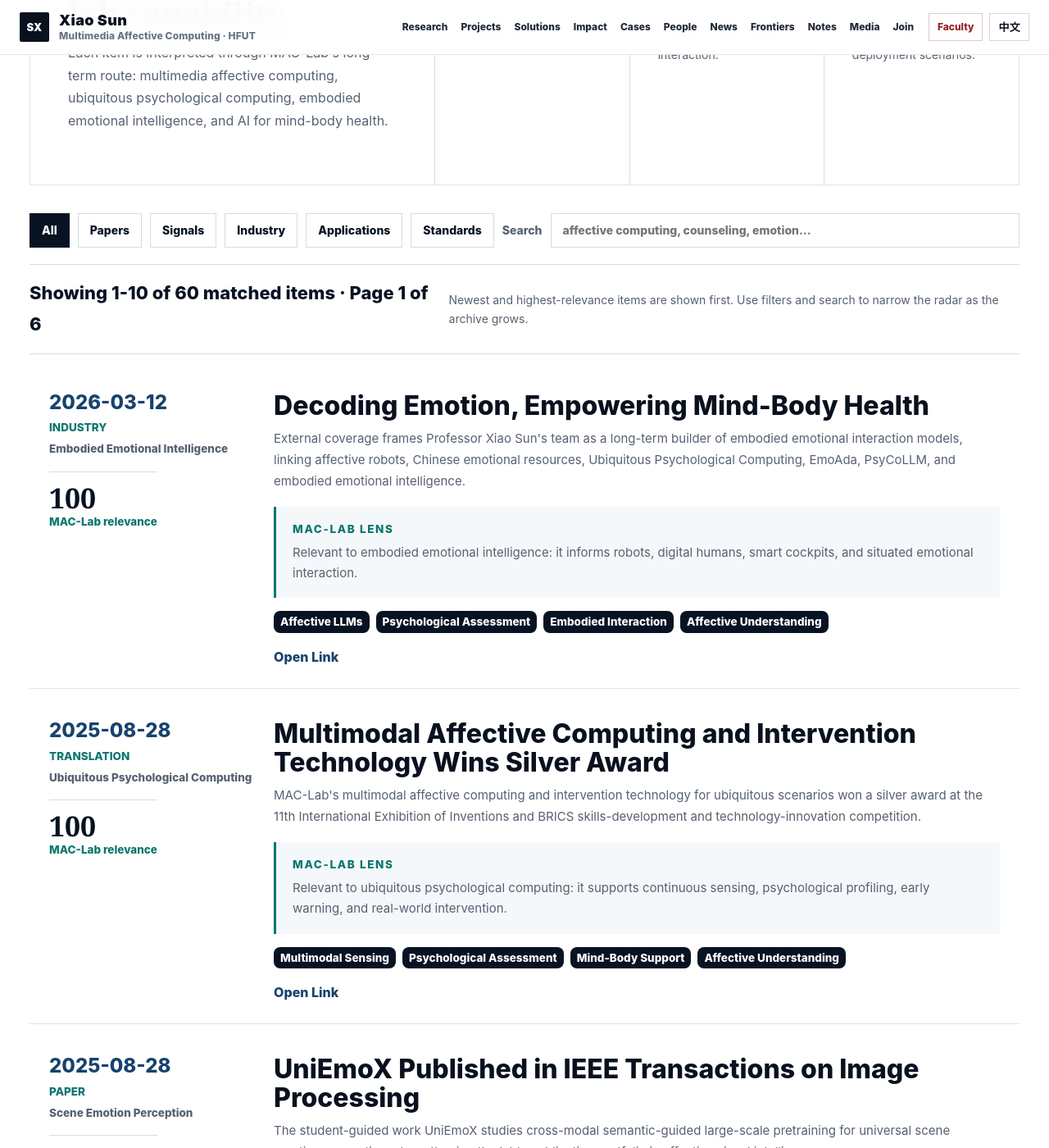
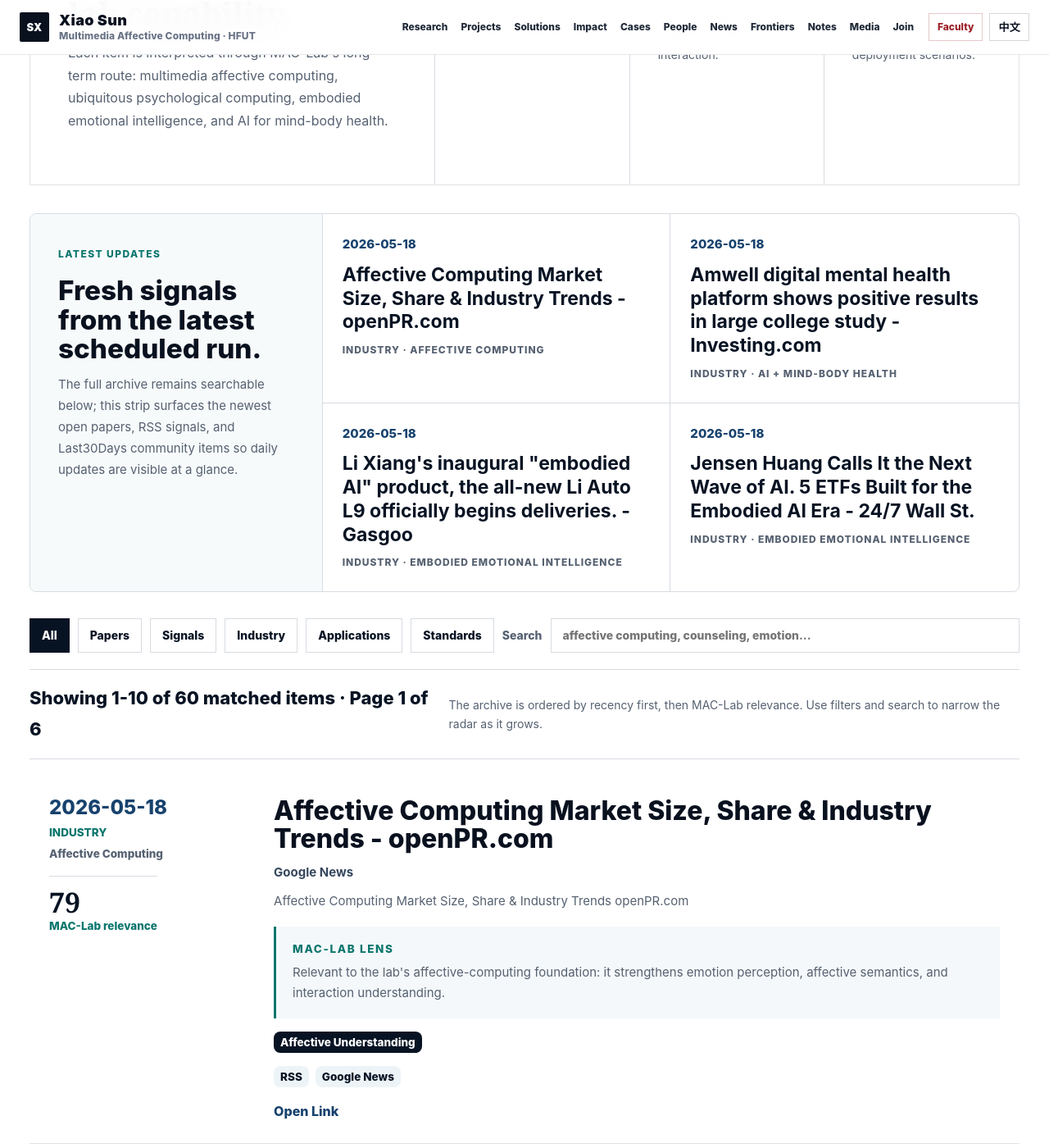
Before and after one commit to sxhfut/sxhfut.github.io, a Jekyll site: the page built from _pages/frontiers/index.md, in a window 1280 px wide and 1400 px high, scrolled down 1224 px. Shown: the whole window at 82% size. Built offline with Jekyll 4.4.1, drawn with Linux system fonts in a browser that asks for light colours; some of the changed text lies outside the part shown.

Commit message:
Prioritize recent frontier radar updates

```diff
--- a/_pages/frontiers/index.md
+++ b/_pages/frontiers/index.md
@@ -52,6 +52,23 @@ rank: 6
   </div>
 </div>
 
+<section class="frontier-latest" aria-labelledby="frontier-latest-title">
+  <div class="frontier-latest__head">
+    <span><span class="lang-en">Latest Updates</span><span class="lang-zh">最新抓取</span></span>
+    <h2 id="frontier-latest-title"><span class="lang-en">Fresh signals from the latest scheduled run.</span><span class="lang-zh">让最近一次定时采集先被看见。</span></h2>
+    <p><span class="lang-en">The full archive remains searchable below; this strip surfaces the newest open papers, RSS signals, and Last30Days community items so daily updates are visible at a glance.</span><span class="lang-zh">完整归档仍在下方检索；这里优先展示最新开放论文、RSS 信号与 Last30Days 社区条目，让每日更新一眼可见。</span></p>
+  </div>
+  <div class="frontier-latest__grid">
+    {% for item in items limit:4 %}
+      <a class="frontier-latest__item" href="{{ item.url }}">
+        <time>{{ item.published }}</time>
+        <strong><span class="lang-en">{{ item.title }}</span><span class="lang-zh">{{ item.title_zh | default: item.title }}</span></strong>
+        <span>{{ item.kind | upcase }} · {{ item.track }}</span>
+      </a>
+    {% endfor %}
+  </div>
+</section>
+
 <div class="frontier-toolbar" aria-label="Frontier filters">
   <button type="button" data-frontier-filter="all"><span class="lang-en">All</span><span class="lang-zh">全部</span></button>
   <button type="button" data-frontier-filter="paper"><span class="lang-en">Papers</span><span class="lang-zh">论文</span></button>
@@ -69,7 +86,7 @@ rank: 6
 
 <div class="frontier-results" aria-live="polite">
   <p data-frontier-count></p>
-  <span><span class="lang-en">Newest and highest-relevance items are shown first. Use filters and search to narrow the radar as the archive grows.</span><span class="lang-zh">默认优先显示最新且相关度高的条目。随着归档增长，可通过筛选与搜索快速收敛到具体方向。</span></span>
+  <span><span class="lang-en">The archive is ordered by recency first, then MAC-Lab relevance. Use filters and search to narrow the radar as it grows.</span><span class="lang-zh">归档默认按时间优先、实验室相关度辅助排序。随着内容增长，可通过筛选与搜索快速收敛到具体方向。</span></span>
 </div>
 
 <div class="frontier-list">
--- a/css/main.scss
+++ b/css/main.scss
@@ -1249,6 +1249,90 @@ h3 {
 .frontier-method p {
   margin-top: 12px;
   font-size: 14px;
+}
+
+.frontier-latest {
+  display: grid;
+  grid-template-columns: minmax(260px, 0.42fr) minmax(0, 1fr);
+  gap: 0;
+  margin: 34px 0 28px;
+  border: 1px solid var(--line);
+  border-radius: 8px;
+  background: var(--surface);
+  overflow: hidden;
+}
+
+.frontier-latest__head {
+  padding: clamp(24px, 3vw, 34px);
+  border-right: 1px solid var(--line);
+  background: #f7fafb;
+}
+
+.frontier-latest__head > span {
+  color: var(--teal);
+  font-size: 12px;
+  font-weight: 850;
+  letter-spacing: 0.12em;
+  text-transform: uppercase;
+}
+
+.frontier-latest__head h2 {
+  margin: 14px 0 12px;
+  font-size: clamp(24px, 2.6vw, 34px);
+}
+
+.frontier-latest__head p {
+  color: var(--muted);
+  font-size: 15px;
+}
+
+.frontier-latest__grid {
+  display: grid;
+  grid-template-columns: repeat(2, minmax(0, 1fr));
+}
+
+.frontier-latest__item {
+  display: grid;
+  align-content: start;
+  gap: 10px;
+  min-height: 178px;
+  padding: 24px;
+  border-right: 1px solid var(--line);
+  border-bottom: 1px solid var(--line);
+  transition: background 160ms ease, color 160ms ease;
+}
+
+.frontier-latest__item:nth-child(2n) {
+  border-right: 0;
+}
+
+.frontier-latest__item:nth-last-child(-n + 2) {
+  border-bottom: 0;
+}
+
+.frontier-latest__item:hover {
+  color: var(--navy);
+  background: #f3f7fb;
+}
+
+.frontier-latest__item time {
+  color: var(--blue);
+  font-size: 15px;
+  font-weight: 850;
+}
+
+.frontier-latest__item strong {
+  color: var(--navy);
+  font-size: clamp(18px, 2vw, 23px);
+  line-height: 1.25;
+}
+
+.frontier-latest__item > span {
+  color: var(--muted);
+  font-size: 12px;
+  font-weight: 850;
+  letter-spacing: 0.08em;
+  text-transform: uppercase;
 }
 
 .frontier-list {
@@ -3961,6 +4045,25 @@ body {
     grid-template-columns: 1fr;
   }
 
+  .frontier-latest,
+  .frontier-latest__grid {
+    grid-template-columns: 1fr;
+  }
+
+  .frontier-latest__head,
+  .frontier-latest__item {
+    border-right: 0;
+    border-bottom: 1px solid var(--line);
+  }
+
+  .frontier-latest__item:nth-last-child(-n + 2) {
+    border-bottom: 1px solid var(--line);
+  }
+
+  .frontier-latest__item:last-child {
+    border-bottom: 0;
+  }
+
   .frontier-results {
     gap: 8px;
     align-items: start;
```
Also changed, not shown: scripts/update_frontiers.py (+14 -3 lines), _data/frontiers.json.
